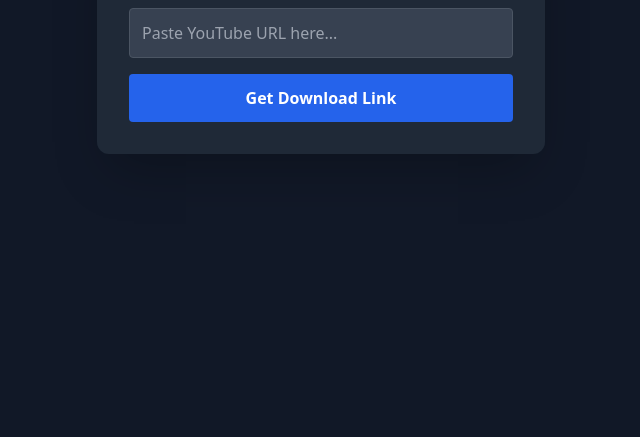
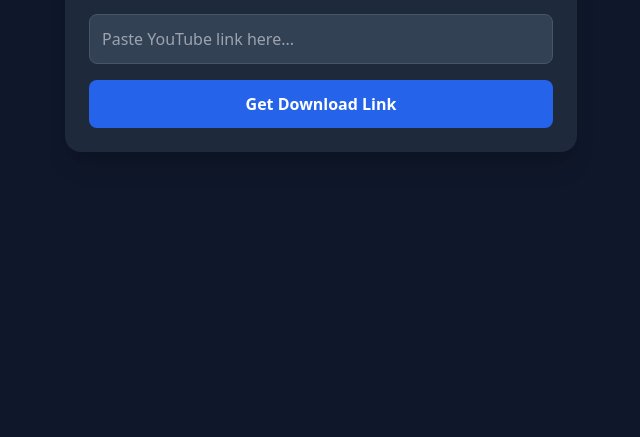
Before and after one commit to ArdiMobile/library, a website: page index.html in a window 1280 px wide. Shown: the part 363-800 px from the top of the page, without its empty margins (319-959 px from the left). Drawn offline with nearby package versions, Linux system fonts and the light colour scheme.

Commit message:
Update index.html

```diff
--- a/index.html
+++ b/index.html
@@ -3,61 +3,57 @@
 <head>
     <meta charset="UTF-8">
     <meta name="viewport" content="width=device-width, initial-scale=1.0">
-    <title>Video Downloader Test</title>
+    <title>ArdiMobile Downloader</title>
     <script src="https://cdn.tailwindcss.com"></script>
 </head>
-<body class="bg-gray-900 text-white flex items-center justify-center min-h-screen">
+<body class="bg-slate-900 text-white min-h-screen flex items-center justify-center">
+    <div class="w-full max-w-lg p-6 bg-slate-800 rounded-2xl shadow-xl">
+        <h1 class="text-3xl font-bold text-center mb-8 text-blue-400">ArdiMobile</h1>
 
-    <div class="bg-gray-800 p-8 rounded-xl shadow-2xl w-full max-w-md">
-        <h1 class="text-2xl font-bold mb-6 text-center text-blue-400">Video Downloader</h1>
-
-        <div class="space-y-4">
-            <input type="text" id="videoUrl" placeholder="Paste YouTube URL here..."
-                class="w-full p-3 rounded bg-gray-700 border border-gray-600 focus:outline-none focus:border-blue-500 text-white">
-
-            <button onclick="fetchVideo()" id="btn"
-                class="w-full bg-blue-600 hover:bg-blue-700 p-3 rounded font-bold transition">
+        <div class="flex flex-col gap-4">
+            <input type="text" id="urlInput" placeholder="Paste YouTube link here..."
+                class="p-3 rounded-lg bg-slate-700 border border-slate-600 focus:outline-none focus:ring-2 focus:ring-blue-500">
+            <button onclick="getLink()" id="mainBtn" class="bg-blue-600 py-3 rounded-lg font-bold hover:bg-blue-500 transition">
                 Get Download Link
             </button>
         </div>
 
-        <div id="result" class="mt-8 hidden border-t border-gray-700 pt-6 text-center">
-            <p id="videoTitle" class="font-medium mb-4 text-gray-300"></p>
-            <a id="downloadBtn" href="#" target="_blank"
-                class="bg-green-600 hover:bg-green-700 px-6 py-2 rounded text-white inline-block">
+        <div id="loader" class="hidden mt-6 text-center text-slate-400 animate-pulse">Analyzing video...</div>
+
+        <div id="result" class="hidden mt-8 p-4 bg-slate-700 rounded-xl">
+            <h2 id="videoTitle" class="font-semibold text-lg mb-4 truncate text-center"></h2>
+            <a id="downloadLink" href="#" target="_blank" class="block text-center bg-green-600 py-3 rounded-lg font-bold hover:bg-green-500 transition">
                 Download Now
             </a>
         </div>
     </div>
 
     <script>
-        async function fetchVideo() {
-            const urlInput = document.getElementById('videoUrl').value;
-            const btn = document.getElementById('btn');
-            const resultDiv = document.getElementById('result');
+        async function getLink() {
+            const url = document.getElementById('urlInput').value;
+            if(!url) return alert("Please paste a URL!");
 
-            if (!urlInput) return alert("Please paste a URL!");
+            const loader = document.getElementById('loader');
+            const result = document.getElementById('result');
 
-            btn.innerText = "Processing...";
-            btn.disabled = true;
+            loader.classList.remove('hidden');
+            result.classList.add('hidden');
 
             try {
-                // IMPORTANT: Replace with your actual backend URL once deployed
-                const response = await fetch(`https://your-backend-api.com/api/info?url=${encodeURIComponent(urlInput)}`);
-                const data = await response.json();
+                const res = await fetch(`/api/info?url=${encodeURIComponent(url)}`);
+                const data = await res.json();
 
-                if (data.url) {
+                if(data.url) {
                     document.getElementById('videoTitle').innerText = data.title;
-                    document.getElementById('downloadBtn').href = data.url;
-                    resultDiv.classList.remove('hidden');
+                    document.getElementById('downloadLink').href = data.url;
+                    result.classList.remove('hidden');
                 } else {
-                    alert("Failed to get video info.");
+                    alert("Error: " + (data.error || "Could not get link."));
                 }
-            } catch (err) {
-                alert("Error connecting to the backend.");
+            } catch (e) {
+                alert("Server connection failed.");
             } finally {
-                btn.innerText = "Get Download Link";
-                btn.disabled = false;
+                loader.classList.add('hidden');
             }
         }
     </script>
```
